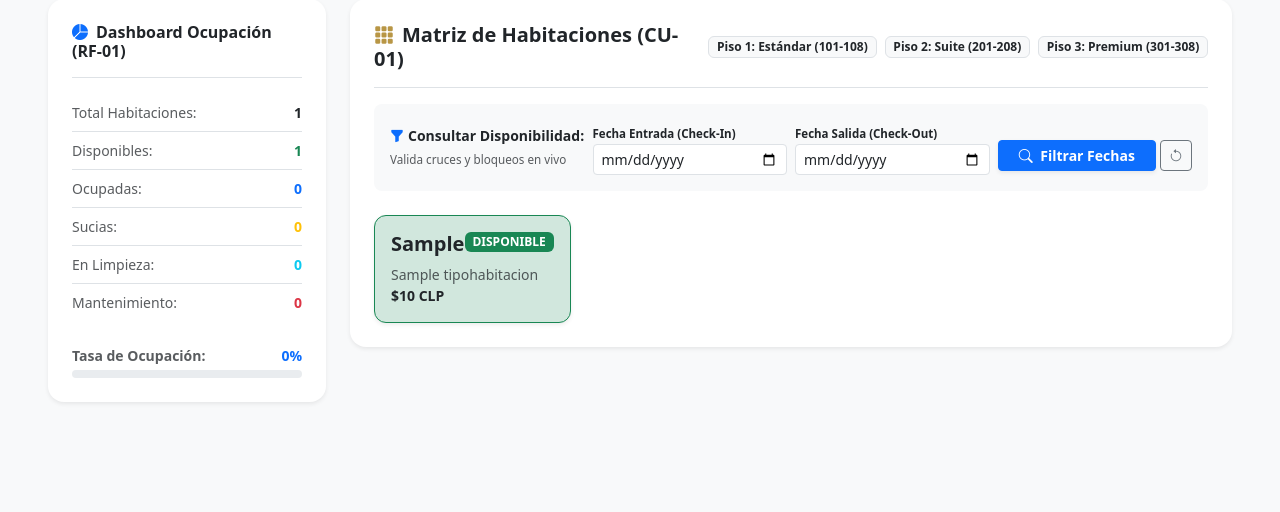
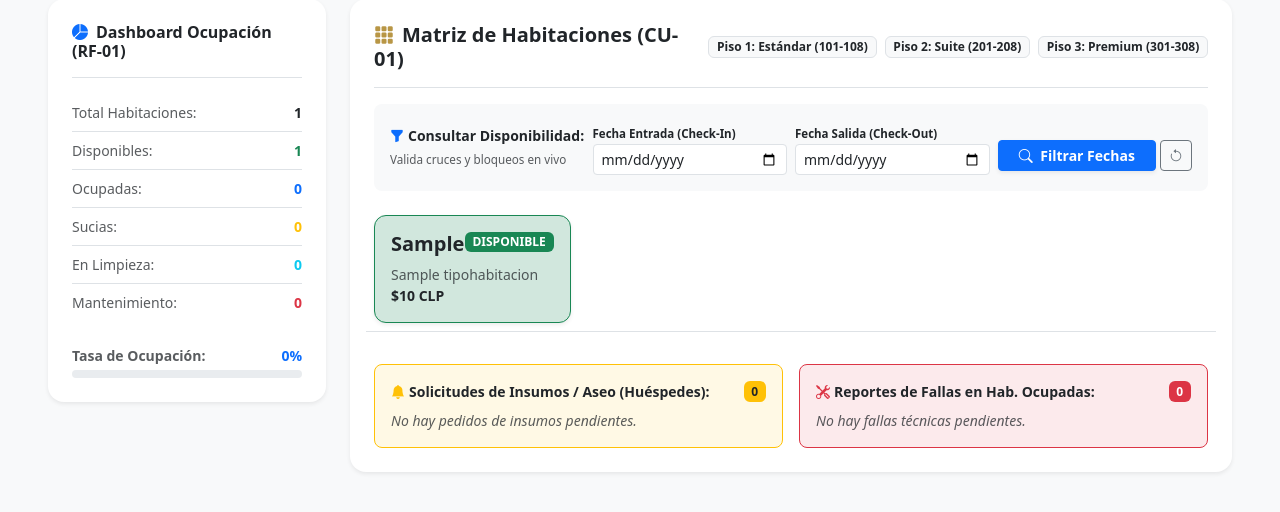
Before and after one commit to Constanza29/hotel-suah, a Django app: page /panel/ in a window 1280 px wide. Shown: the part 156-668 px from the top of the page. Run offline with Django 5.2, Linux system fonts and the light colour scheme; a user stored in the database is signed in; tables that the repository leaves empty hold one stand-in row (values such as "Sample post"); some libraries are stand-ins or nearby versions.

Commit message:
Mostrar solicitudes de huespedes en recepcion y separar mantenimiento en urgente ocupada vs bloqueada

```diff
--- a/hotelSUAH/templates/admin/panel.html
+++ b/hotelSUAH/templates/admin/panel.html
@@ -142,7 +142,65 @@
         </div>
 
         <!-- Grid de Tarjetas Bootstrap -->
-        <div class="row row-cols-2 row-cols-md-3 row-cols-xl-4 g-3" id="room-matrix"></div>
+        <div class="row row-cols-2 row-cols-md-3 row-cols-xl-4 g-3 mb-4" id="room-matrix"></div>
+
+        <!-- Solicitudes Activas de Huéspedes en Estadía (Recepción / Admin) -->
+        <div class="row g-3 border-top pt-3">
+          <!-- Tarjeta Solicitudes Housekeeping -->
+          <div class="col-12 col-md-6">
+            <div class="card border-warning bg-warning bg-opacity-10 rounded-3 p-3 h-100 shadow-xs">
+              <div class="d-flex justify-content-between align-items-center mb-2">
+                <span class="fw-bold small text-dark"><i class="bi bi-bell-fill text-warning me-1"></i>Solicitudes de Insumos / Aseo (Huéspedes):</span>
+                <span class="badge bg-warning text-dark">{{ solicitudes_aseo_ocupadas|length }}</span>
+              </div>
+              {% if solicitudes_aseo_ocupadas %}
+              <div class="d-flex flex-column gap-2" style="max-height: 180px; overflow-y: auto;">
+                {% for s in solicitudes_aseo_ocupadas %}
+                <div class="bg-white p-2 rounded border small d-flex justify-content-between align-items-center">
+                  <div>
+                    <span class="badge bg-primary me-1">Hab #{{ s.habitacion.numero }}</span>
+                    <span class="fw-semibold text-dark">{{ s.observaciones }}</span>
+                  </div>
+                  <span class="text-muted" style="font-size: 0.7rem;">{{ s.fecha_creacion|date:"H:i" }}</span>
+                </div>
+                {% endfor %}
+              </div>
+              {% else %}
+              <p class="text-muted small mb-0 fst-italic">No hay pedidos de insumos pendientes.</p>
+              {% endif %}
+            </div>
+          </div>
+
+          <!-- Tarjeta Reportes Técnicos Huéspedes -->
+          <div class="col-12 col-md-6">
+            <div class="card border-danger bg-danger bg-opacity-10 rounded-3 p-3 h-100 shadow-xs">
+              <div class="d-flex justify-content-between align-items-center mb-2">
+                <span class="fw-bold small text-dark"><i class="bi bi-tools text-danger me-1"></i>Reportes de Fallas en Hab. Ocupadas:</span>
+                <span class="badge bg-danger">
+                  {% with ocupadas_mant=tickets_mantenimiento|length %}
+                  {{ ocupadas_mant }}
+                  {% endwith %}
+                </span>
+              </div>
+              {% if tickets_mantenimiento %}
+              <div class="d-flex flex-column gap-2" style="max-height: 180px; overflow-y: auto;">
+                {% for t in tickets_mantenimiento %}
+                <div class="bg-white p-2 rounded border small d-flex justify-content-between align-items-center">
+                  <div>
+                    <span class="badge {% if t.habitacion.estado == 'Ocupada' %}bg-primary{% else %}bg-danger{% endif %} me-1">Hab #{{ t.habitacion.numero }}</span>
+                    <span class="fw-semibold text-dark">{{ t.descripcion_falla }}</span>
+                  </div>
+                  <span class="text-muted" style="font-size: 0.7rem;">{{ t.fecha_reporte|date:"H:i" }}</span>
+                </div>
+                {% endfor %}
+              </div>
+              {% else %}
+              <p class="text-muted small mb-0 fst-italic">No hay fallas técnicas pendientes.</p>
+              {% endif %}
+            </div>
+          </div>
+        </div>
+
       </div>
     </div>
 
@@ -216,42 +274,92 @@
   {% if rol == 'mantenimiento' or rol == 'admin' or rol == 'administrador' %}
   <div id="view-mantenimiento" class="{% if rol != 'mantenimiento' %}d-none{% endif %} card border-0 shadow-sm rounded-4 p-4 bg-white">
     <div class="d-flex justify-content-between align-items-center border-bottom pb-3 mb-4">
+      <div>
         <h2 class="h5 fw-bold text-dark mb-0">
-        <i class="bi bi-cone-striped text-danger me-2"></i>Tickets de Falla y Bloqueo Técnico (RF-04)
+          <i class="bi bi-tools text-danger me-2"></i>Gestión de Mantenimiento & Soporte Técnico (RF-04)
         </h2>
-      <span class="badge bg-danger px-3 py-2 fw-bold" id="mt-counter">0 Activos</span>
-    </div>
-
-    <div class="row g-3" id="mt-ticket-list">
-      {% if tickets_mantenimiento %}
+        <small class="text-muted">Tickets de averías, reportes de huéspedes y habitaciones bloqueadas</small>
+      </div>
+      <span class="badge bg-danger px-3 py-2 fw-bold" id="mt-counter">{{ tickets_mantenimiento|length }} Tickets Activos</span>
+    </div>
+
+    <!-- SECCIÓN 1: REQUERIMIENTOS URGENTES EN HABITACIONES OCUPADAS (Sin bloqueo de habitación) -->
+    <div class="mb-4">
+      <div class="d-flex justify-content-between align-items-center mb-2">
+        <h6 class="fw-bold text-primary mb-0">
+          <i class="bi bi-person-fill-exclamation me-1"></i>Atención Inmediata: Huésped Alojado (Habitación Activa):
+        </h6>
+        <span class="badge bg-primary-subtle text-primary border border-primary px-2">Visita técnica sin desalojo</span>
+      </div>
+
+      <div class="row g-3">
         {% for t in tickets_mantenimiento %}
+          {% if t.habitacion.estado == 'Ocupada' %}
+          <div class="col-12 col-md-6">
+            <div class="card border-primary bg-primary bg-opacity-10 p-3 rounded-3 shadow-sm h-100 d-flex flex-row justify-content-between align-items-center">
+              <div>
+                <div class="d-flex align-items-center gap-2 mb-1">
+                  <span class="fw-bold h6 mb-0 text-dark">Habitación {{ t.habitacion.numero }}</span>
+                  <span class="badge bg-primary text-uppercase">Huésped Alojado</span>
+                  <span class="badge bg-warning text-dark text-uppercase">Urgente</span>
+                </div>
+                <small class="text-muted d-block">Piso {{ t.habitacion.piso }} - {{ t.habitacion.tipo.nombre }} | Reportado {{ t.fecha_reporte|date:"H:i" }} hrs</small>
+                <span class="small fw-semibold text-danger mt-1 d-block"><i class="bi bi-exclamation-circle-fill me-1"></i>{{ t.descripcion_falla }}</span>
+              </div>
+              <button onclick="cerrarTicket('{{ t.habitacion.numero }}')" class="btn btn-primary btn-sm fw-bold ms-2 text-nowrap shadow-sm">
+                <i class="bi bi-check2-circle me-1"></i>Solucionado
+              </button>
+            </div>
+          </div>
+          {% endif %}
+        {% empty %}
+          <div class="col-12">
+            <div class="alert alert-light border py-2 px-3 small text-muted mb-0">
+              <i class="bi bi-check-circle text-success me-1"></i> No hay requerimientos técnicos de huéspedes en habitaciones ocupadas.
+            </div>
+          </div>
+        {% endfor %}
+      </div>
+    </div>
+
+    <!-- SECCIÓN 2: HABITACIONES BLOQUEADAS POR FALLA TÉCNICA (Preventivas) -->
+    <div class="border-top pt-4">
+      <div class="d-flex justify-content-between align-items-center mb-2">
+        <h6 class="fw-bold text-danger mb-0">
+          <i class="bi bi-cone-striped me-1"></i>Habitaciones Bloqueadas por Mantenimiento Mayor:
+        </h6>
+        <span class="badge bg-danger-subtle text-danger border border-danger px-2">Fuera de servicio</span>
+      </div>
+
+      <div class="row g-3">
+        {% for t in tickets_mantenimiento %}
+          {% if t.habitacion.estado != 'Ocupada' %}
           <div class="col-12 col-md-6">
             <div class="card border-danger bg-danger bg-opacity-10 p-3 rounded-3 shadow-sm h-100 d-flex flex-row justify-content-between align-items-center">
               <div>
                 <div class="d-flex align-items-center gap-2 mb-1">
                   <span class="fw-bold h6 mb-0 text-dark">Habitación {{ t.habitacion.numero }}</span>
-                {% if t.habitacion.estado == 'Ocupada' %}
-                <span class="badge bg-primary text-uppercase">Huésped Alojado</span>
-                {% else %}
                   <span class="badge bg-danger text-uppercase">Bloqueada</span>
-                {% endif %}
-              </div>
-              <small class="text-muted d-block">Piso {{ t.habitacion.piso }} - {{ t.habitacion.tipo.nombre }} | {{ t.fecha_reporte|date:"H:i" }} hrs</small>
-              <span class="small fw-semibold text-danger mt-1 d-block"><i class="bi bi-exclamation-triangle-fill me-1"></i>{{ t.descripcion_falla }}</span>
+                </div>
+                <small class="text-muted d-block">Piso {{ t.habitacion.piso }} - {{ t.habitacion.tipo.nombre }} | Reportado {{ t.fecha_reporte|date:"H:i" }} hrs</small>
+                <span class="small fw-semibold text-danger mt-1 d-block"><i class="bi bi-wrench me-1"></i>{{ t.descripcion_falla }}</span>
               </div>
               <button onclick="cerrarTicket('{{ t.habitacion.numero }}')" class="btn btn-dark btn-sm fw-bold ms-2 text-nowrap">
                 <i class="bi bi-check-circle me-1"></i>Reparada
               </button>
             </div>
           </div>
+          {% endif %}
+        {% empty %}
+          <div class="col-12">
+            <div class="alert alert-light border py-2 px-3 small text-muted mb-0">
+              <i class="bi bi-check-circle text-success me-1"></i> No hay habitaciones bloqueadas por averías técnicas.
+            </div>
+          </div>
         {% endfor %}
-      {% else %}
-        <div class="col-12 text-center text-muted p-5 border rounded-3 bg-light">
-          <i class="bi bi-check2-all fs-2 text-success d-block mb-2"></i>
-          No hay tickets de fallas activas ni habitaciones con problemas técnicos.
-        </div>
-      {% endif %}
-    </div>
+      </div>
+    </div>
+
   </div>
   {% endif %}
 
@@ -712,37 +820,9 @@
     }
 
     // 3. Mantenimiento List
-    const mtList = document.getElementById('mt-ticket-list');
-    if (mtList) {
-      mtList.innerHTML = '';
-      const brokenRooms = allRooms.filter(r => r.status === 'Mantenimiento');
-      const counter = document.getElementById('mt-counter');
-      if (counter) counter.innerText = `${brokenRooms.length} Activos`;
-
-      if(brokenRooms.length === 0) {
-        mtList.innerHTML = `<div class="col-12 text-center text-muted p-5 border rounded-3 bg-light">No hay tickets de fallas abiertas ni habitaciones bloqueadas.</div>`;
-      } else {
-        brokenRooms.forEach(r => {
-          mtList.innerHTML += `
-            <div class="col-12 col-md-6">
-              <div class="card border-danger bg-danger-subtle p-3 rounded-3 shadow-sm h-100 d-flex flex-row justify-content-between align-items-center">
-                <div>
-                  <div class="d-flex align-items-center gap-2 mb-1">
-                    <span class="fw-bold h6 mb-0 text-dark">Habitación ${r.id}</span>
-                    <span class="badge bg-danger text-uppercase">Bloqueada</span>
-                  </div>
-                  <small class="text-muted d-block">Piso ${r.id[0]} - ${r.type}</small>
-                  <span class="small fw-semibold text-danger mt-1 d-block">Falla: ${r.ticket || 'Revisión técnica'}</span>
-                </div>
-                <button onclick="cerrarTicket('${r.id}')" class="btn btn-dark btn-sm fw-bold ms-2">
-                  Reparada
-                </button>
-              </div>
-            </div>
-          `;
-        });
-      }
-    }
+    // Nota: Las tarjetas se renderizan organizadas en tiempo real desde el servidor divididas en:
+    // a) Soporte Urgente en Habitación Ocupada
+    // b) Habitaciones Bloqueadas por Avería Mayor
   }
 
   let currentFolioData = null;
```
Lines whose indentation alone changed are shown as unchanged.
